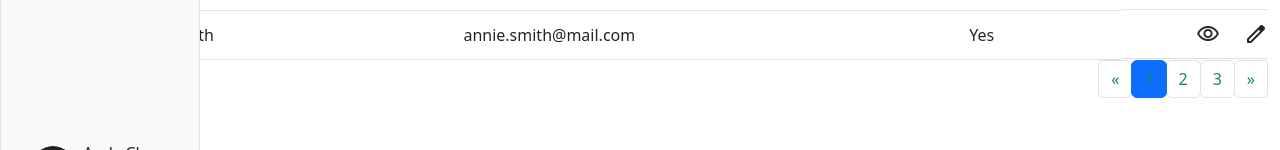
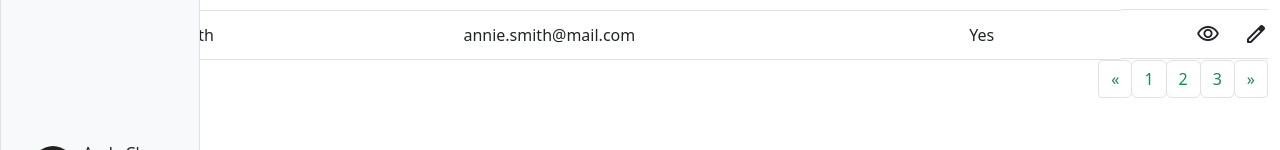
Before and after one commit to kjes9307/WEEK5, a plain HTML site: page index.html in a window 1280 px wide. Shown: the part 577-727 px from the top of the page. Drawn offline with nearby package versions, Linux system fonts and the light colour scheme.

Commit message:
Update 2022-09-06T07:42:03.038Z

```diff
--- a/index.html
+++ b/index.html
@@ -558,7 +558,7 @@
                           <span aria-hidden="true">&laquo;</span>
                         </a>
                       </li>
-                      <li class="page-item active"><a class="page-link text-success" href="#">1</a></li>
+                      <li class="page-item"><a class="page-link text-success" href="#">1</a></li>
                       <li class="page-item"><a class="page-link text-success" href="#">2</a></li>
                       <li class="page-item"><a class="page-link text-success" href="#">3</a></li>
                       <li class="page-item">
```
